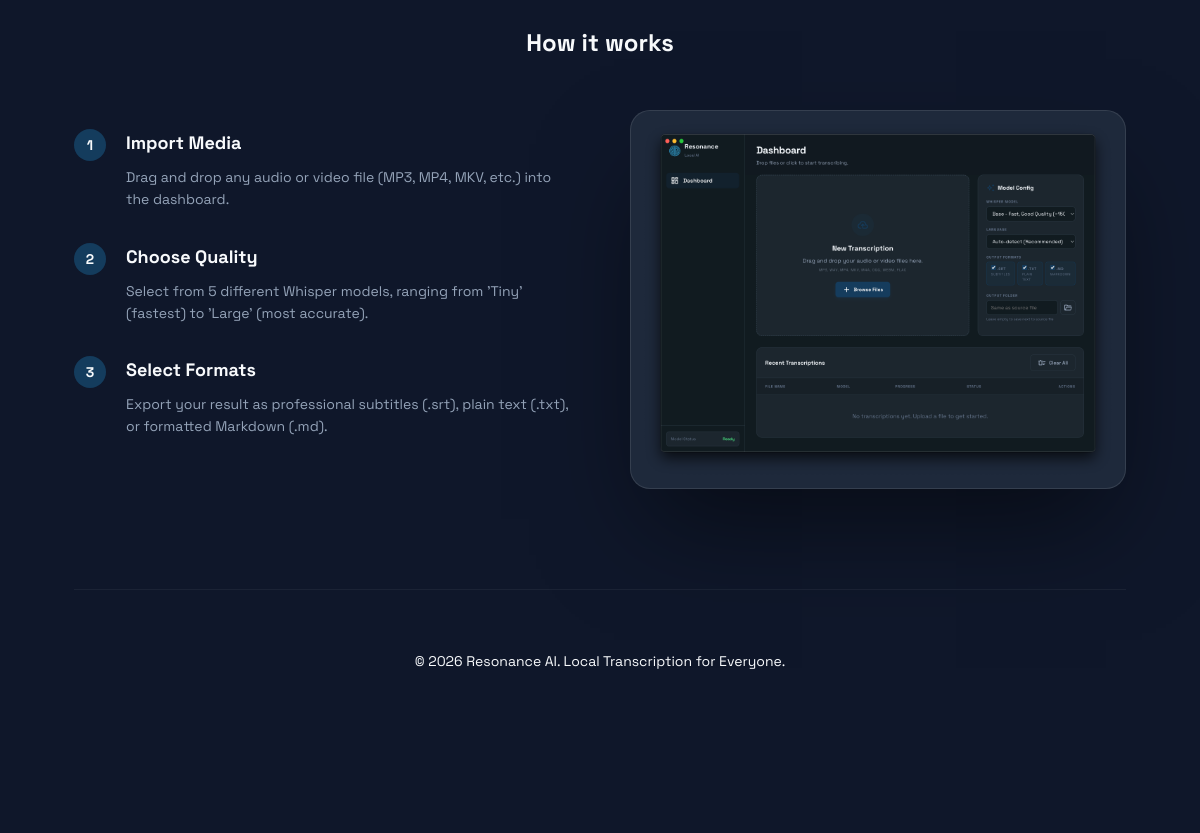
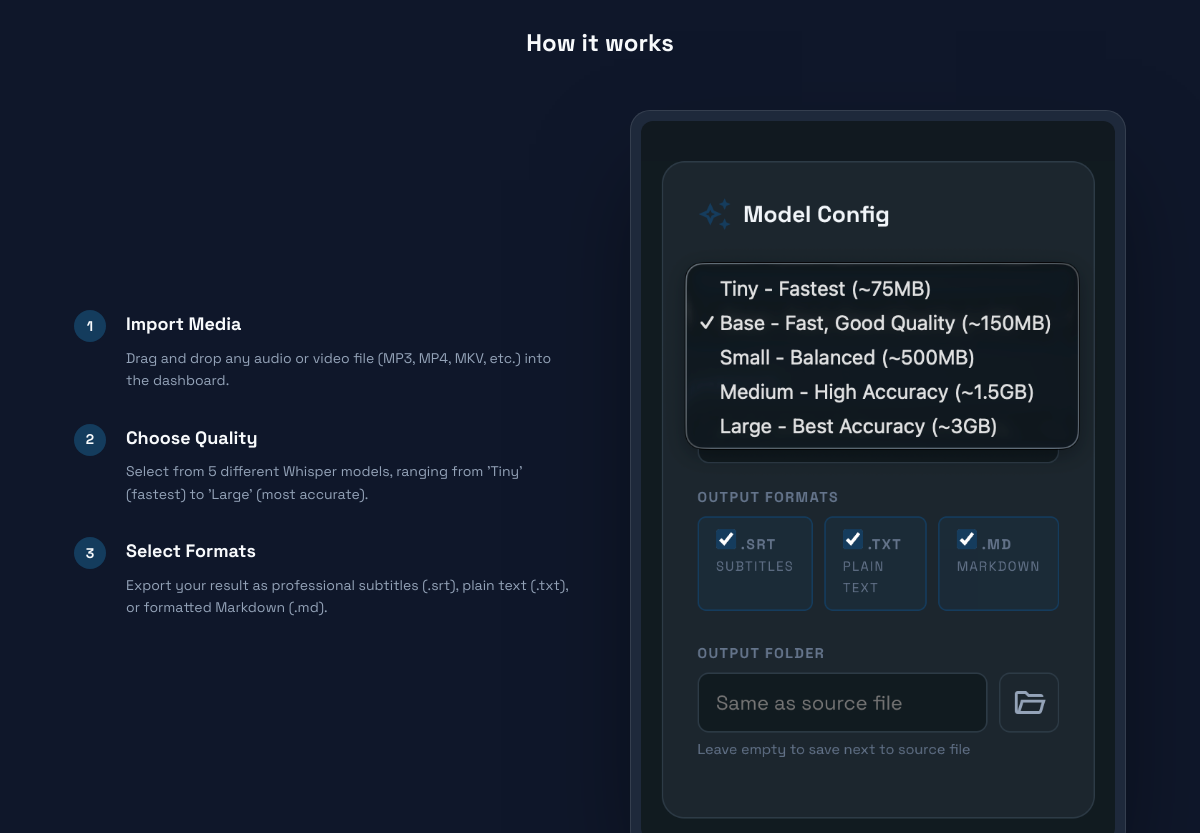
Before and after one commit to cozats/Resonance, an Electron app: page index.html in a window 1200 px wide. Shown: the part 2080-2913 px from the top of the page. Before the commit the page ends 2813 px from the top, so only its background shows below. Drawn offline with nearby package versions, Linux system fonts and the light colour scheme.

Commit message:
feat: replace bottom screenshot with quality.png

```diff
--- a/index.html
+++ b/index.html
@@ -421,7 +421,7 @@
                 </div>
                 <div class="mockup-side">
                     <div class="mockup" style="transform: none;">
-                        <img src="assets/resonance_preview.png" alt="Usage Guide">
+                        <img src="assets/quality.png" alt="Usage Guide">
                     </div>
                 </div>
             </div>
```
Also changed, not shown: assets/quality.png (added).
